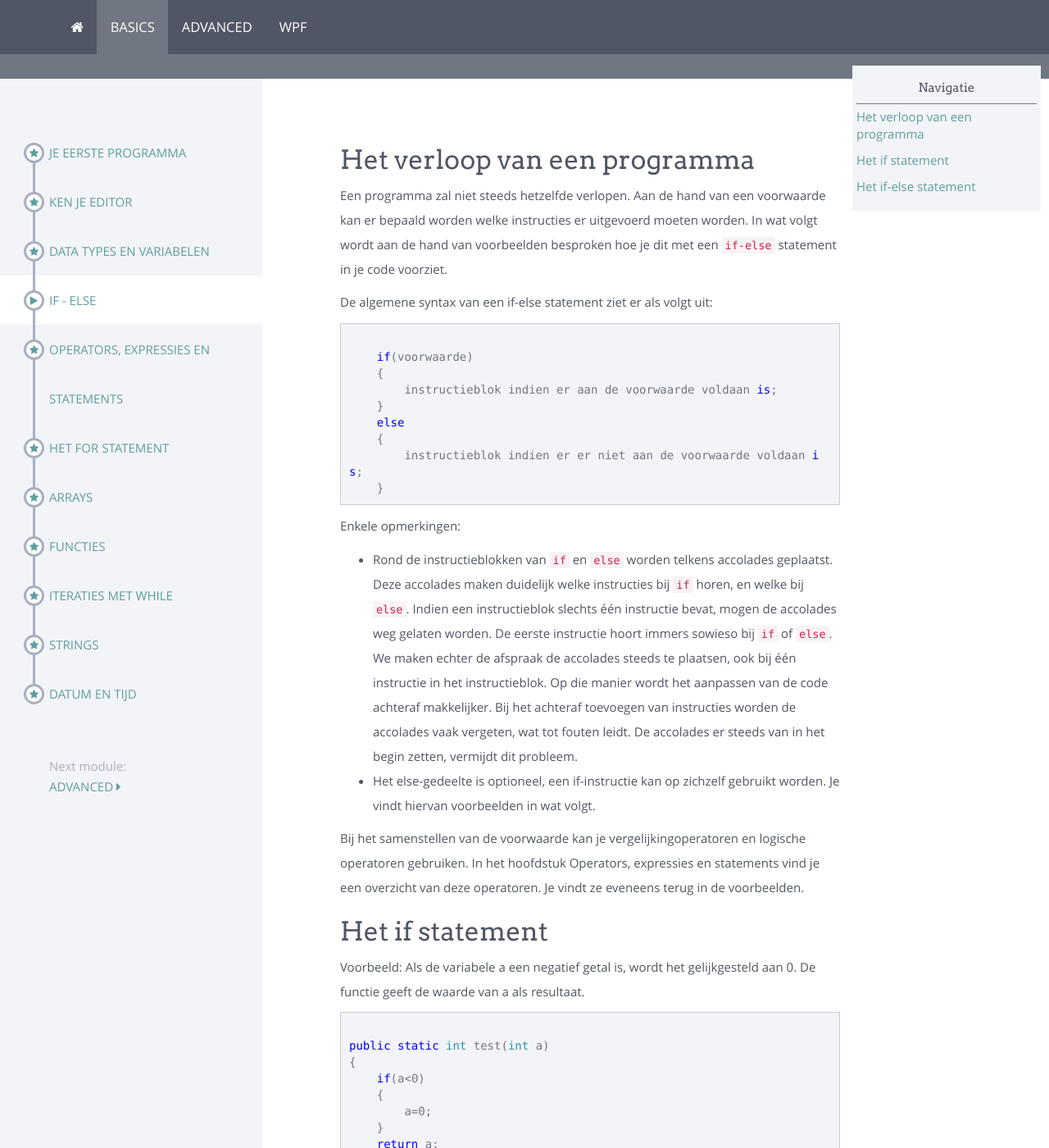
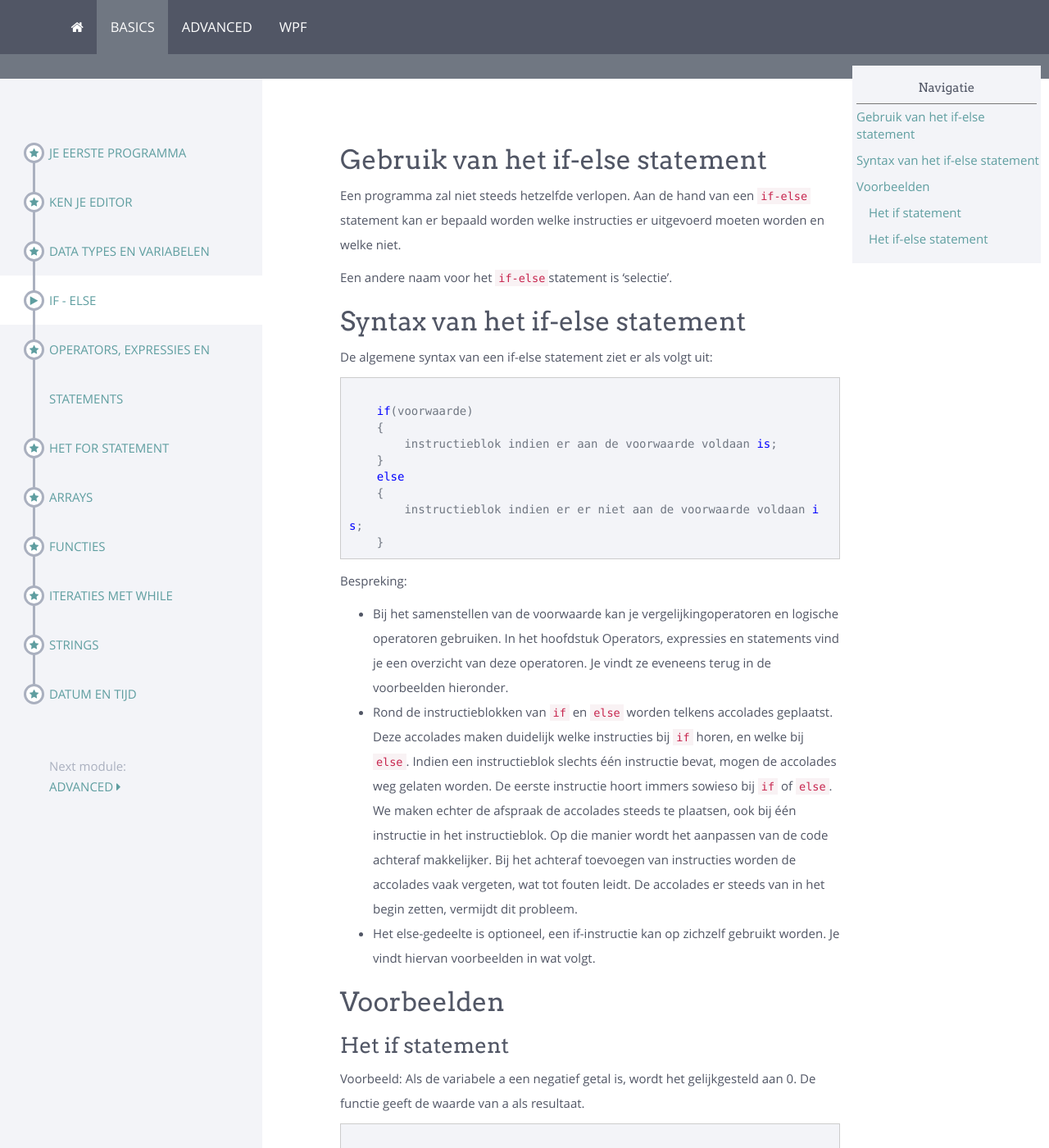
Before and after one commit to sma-it/sma-it.github.io, a Jekyll site: the page built from modules/basics/_posts/2000-01-04-if_else.md, in a window 1280 px wide and 1400 px high. Shown: the whole window at 82% size. Built offline with Jekyll 4.4.1, drawn with Linux system fonts in a browser that asks for light colours; nearby versions of some CDN libraries.

Commit message:
Changed content

````diff
--- a/modules/basics/_posts/2000-01-04-if_else.md
+++ b/modules/basics/_posts/2000-01-04-if_else.md
@@ -1,9 +1,13 @@
 ---
 title: If - Else
 ---
-## Het verloop van een programma
+## Gebruik van het if-else statement
 
-Een programma zal niet steeds hetzelfde verlopen. Aan de hand van een voorwaarde kan er bepaald worden welke instructies er uitgevoerd moeten worden. In wat volgt wordt aan de hand van voorbeelden besproken hoe je dit met een `if-else` statement in je code voorziet.
+Een programma zal niet steeds hetzelfde verlopen. Aan de hand van een `if-else` statement kan er bepaald worden welke instructies er uitgevoerd moeten worden en welke niet.
+
+Een andere naam voor het `if-else`statement is 'selectie'.
+
+## Syntax van het if-else statement
 
 De algemene syntax van een if-else statement ziet er als volgt uit:
 
@@ -19,14 +23,17 @@ De algemene syntax van een if-else statement ziet er als volgt uit:
     }
 ```
 
-Enkele opmerkingen:
+Bespreking:
 
+* Bij het samenstellen van de voorwaarde kan je vergelijkingoperatoren en logische operatoren gebruiken. In het hoofdstuk Operators, expressies en statements vind je een overzicht van deze operatoren. Je vindt ze eveneens terug in de voorbeelden hieronder.
 * Rond de instructieblokken van `if` en `else` worden telkens accolades geplaatst. Deze accolades maken duidelijk welke instructies bij `if` horen, en welke bij `else`. Indien een instructieblok slechts één instructie bevat, mogen de accolades weg gelaten worden. De eerste instructie hoort immers sowieso bij `if` of `else`. We maken echter de afspraak de accolades steeds te plaatsen, ook bij één instructie in het instructieblok. Op die manier wordt het aanpassen van de code achteraf makkelijker. Bij het achteraf toevoegen van instructies worden de accolades vaak vergeten, wat tot fouten leidt. De accolades er steeds van in het begin zetten, vermijdt dit probleem.
 * Het else-gedeelte is optioneel, een if-instructie kan op zichzelf gebruikt worden. Je vindt hiervan voorbeelden in wat volgt.
 
-Bij het samenstellen van de voorwaarde kan je vergelijkingoperatoren en logische operatoren gebruiken. In het hoofdstuk Operators, expressies en statements vind je een overzicht van deze operatoren. Je vindt ze eveneens terug in de voorbeelden.
 
-## Het if statement
+
+## Voorbeelden
+
+### Het if statement
 
 Voorbeeld: Als de variabele a een negatief getal is, wordt het gelijkgesteld aan 0. De functie geeft de waarde van a als resultaat.
 
@@ -72,7 +79,7 @@ public static int test(int a, int min, int max)
 
 ```
 
-## Het if-else statement
+### Het if-else statement
 
 Voorbeeld: Indien het factuurbedrag (totalCost) boven 100 euro ligt, wordt er een korting van 5% gegeven, tot en met 100 euro bedraagt de korting 3%. De functie geeft het kortingspercentage (discountPerc) als resultaat.
 
````
